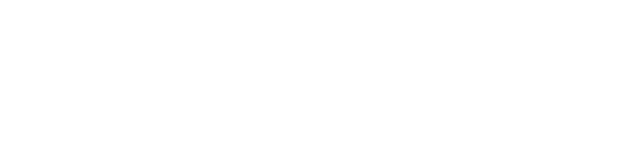
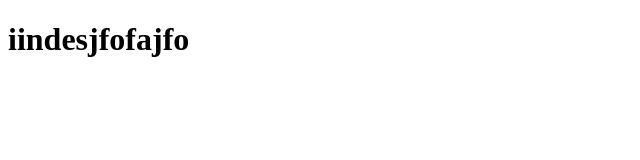
Before and after one commit to alexmosqueraaaaaa/project-git, a plain HTML site: page index.html in a window 1280 px wide. Shown: the whole page, without its empty margins (0-640 px from the left). Drawn offline with Linux system fonts and the light colour scheme.

Commit message:
confirmao

```diff
--- a/index.html
+++ b/index.html
@@ -7,6 +7,6 @@
     <title>Document</title>
 </head>
 <body>
-
+    <h1>iindesjfofajfo</h1>
 </body>
 </html>
```
